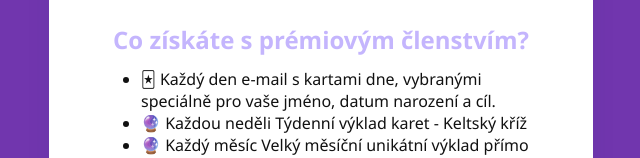
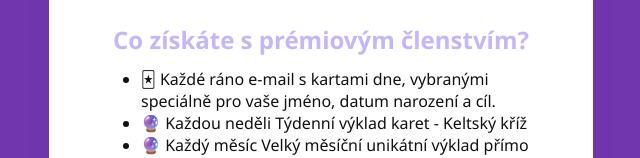
Before and after one commit to honzapoko/mindalize, a Next.js app: page /confirmed in a window 1280 px wide. Shown: the part 162-320 px from the top of the page, without its empty margins (319-959 px from the left). Built offline with nearby package versions, Linux system fonts and the light colour scheme.

Commit message:
Update page.tsx

```diff
--- a/src/app/confirmed/page.tsx
+++ b/src/app/confirmed/page.tsx
@@ -43,7 +43,7 @@ export default function ConfirmedPage() {
         </p>
         <h2 style={{ marginBottom: 12 }}>Co získáte s prémiovým členstvím?</h2>
         <ul className="benefits-list" style={{ textAlign: 'left', margin: '0 auto 24px auto', maxWidth: 400 }}>
-          <li>🃏 Každý den e-mail s kartami dne, vybranými speciálně pro vaše jméno, datum narození a cíl.</li>
+          <li>🃏 Každé ráno e-mail s kartami dne, vybranými speciálně pro vaše jméno, datum narození a cíl.</li>
           <li>🔮 Každou neděli Týdenní výklad karet - Keltský kříž</li>
           <li>🔮 Každý měsíc Velký měsíční unikátní výklad přímo Vám na míru</li>
           <li>🔮 Přístup k exkluzivním výkladům a funkcím.</li>
```
